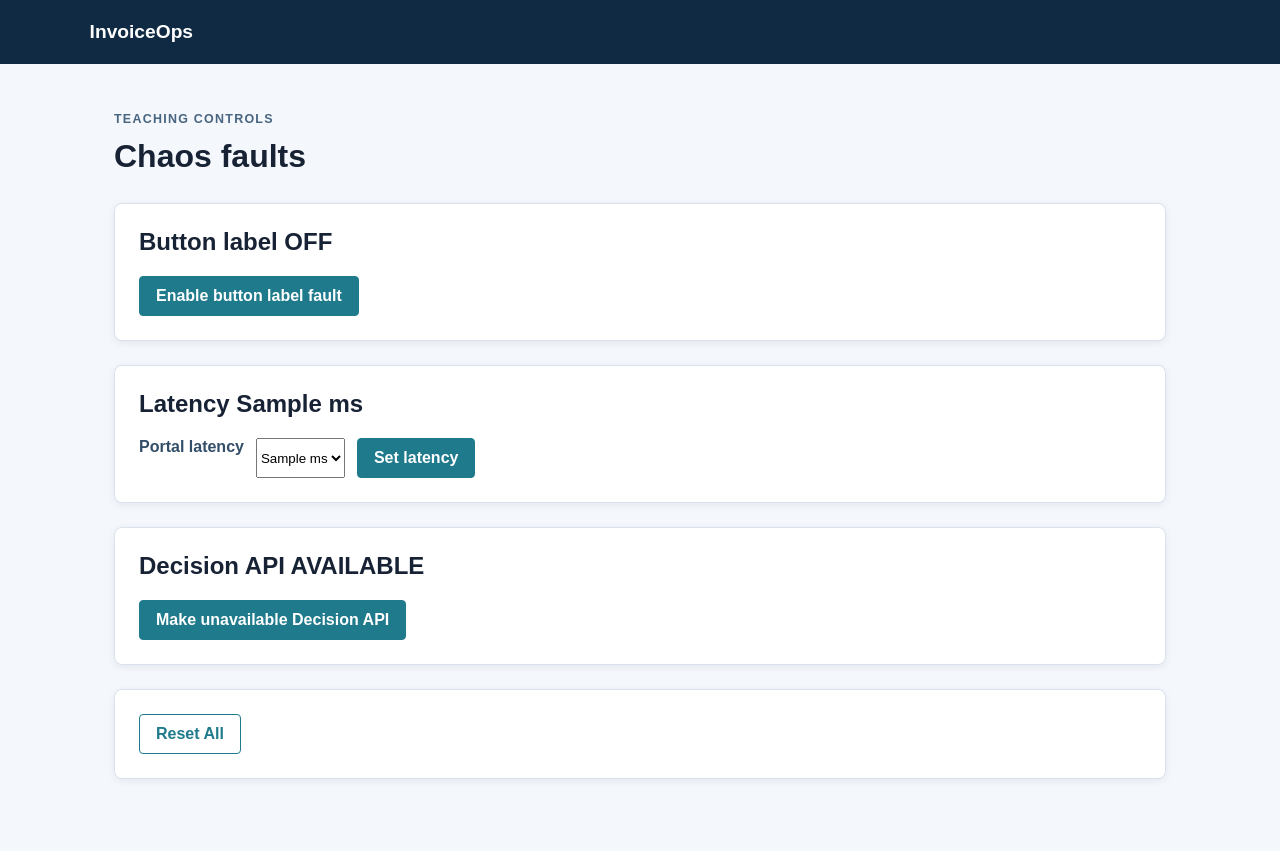
After one commit to yieniggu/invoice-ai, a FastAPI app: template src/invoiceops/legacy/templates/faults.html in a window 1280 px wide. The commit adds this page. Run offline with FastAPI, Linux system fonts and the light colour scheme; the template is opened without the code that fills it: most values are stand-ins (such as "Sample title", 1, 10 or a date in 2020); parts of the project's set-up code (start-up, migrations or seed data) failed here and were passed over.

Commit message:
feat(legacy): add teaching fault controls

```diff
--- a/src/invoiceops/legacy/app.py
+++ b/src/invoiceops/legacy/app.py
@@ -11,6 +11,7 @@ from starlette.middleware.base import RequestResponseEndpoint
 from starlette.middleware.sessions import SessionMiddleware
 
 from invoiceops.domain.models import Decision
+from invoiceops.legacy import faults
 from invoiceops.legacy.auth import (
     auth_settings,
     create_csrf_token,
@@ -82,6 +83,8 @@ def create_app(db_path: str | Path | None = None) -> FastAPI:
         response: Response,
         correlation_id: Annotated[str | None, Header(alias="X-Correlation-ID")] = None,
     ) -> dict[str, str]:
+        if faults.state.decision_api_unavailable:
+            raise HTTPException(status_code=503, detail="Decision API is unavailable.")
         correlation_id = str(uuid4()) if correlation_id is None else correlation_id
         try:
             invoice = update_invoice_decision(
@@ -130,7 +133,9 @@ def create_app(db_path: str | Path | None = None) -> FastAPI:
         return RedirectResponse("/invoices", status_code=303)
 
     @app.post("/logout")
-    def logout(request: Request, csrf_token: Annotated[str | None, Form()] = None) -> RedirectResponse:
+    def logout(
+        request: Request, csrf_token: Annotated[str | None, Form()] = None
+    ) -> RedirectResponse:
         require_valid_csrf_token(request, csrf_token)
         request.session.clear()
         return RedirectResponse("/login", status_code=303)
@@ -146,6 +151,7 @@ def create_app(db_path: str | Path | None = None) -> FastAPI:
 
     @app.get("/invoices/{invoice_id}", response_class=HTMLResponse)
     def invoice_detail(request: Request, invoice_id: str) -> HTMLResponse:
+        faults.apply_portal_latency()
         invoice = get_invoice(db_path, invoice_id)
         if invoice is None:
             return templates.TemplateResponse(
@@ -157,8 +163,56 @@ def create_app(db_path: str | Path | None = None) -> FastAPI:
         return templates.TemplateResponse(
             request=request,
             name="invoice_detail.html",
-            context={"invoice": invoice, "events": reversed(list_decision_events(db_path, invoice_id))},
+            context={
+                "invoice": invoice,
+                "events": reversed(list_decision_events(db_path, invoice_id)),
+                "faults": faults.state,
+            },
         )
+
+    @app.get("/admin/faults", response_class=HTMLResponse)
+    def fault_controls(request: Request) -> HTMLResponse:
+        return templates.TemplateResponse(
+            request=request,
+            name="faults.html",
+            context={
+                "faults": faults.state,
+                "latency_options": sorted(faults.PORTAL_LATENCY_OPTIONS_MS),
+            },
+        )
+
+    @app.post("/admin/faults")
+    def update_fault_controls(
+        request: Request,
+        fault: Annotated[str, Form()],
+        csrf_token: Annotated[str | None, Form()] = None,
+        enabled: Annotated[str | None, Form()] = None,
+        latency_ms: Annotated[int | None, Form()] = None,
+    ) -> RedirectResponse:
+        require_valid_csrf_token(request, csrf_token)
+        if fault == "change_process_button_label":
+            if enabled not in {"true", "false"}:
+                raise HTTPException(status_code=422, detail="Invalid button label fault value.")
+            faults.state.change_process_button_label = enabled == "true"
+        elif fault == "portal_latency_ms":
+            if latency_ms not in faults.PORTAL_LATENCY_OPTIONS_MS:
+                raise HTTPException(status_code=422, detail="Invalid portal latency.")
+            faults.state.portal_latency_ms = latency_ms
+        elif fault == "decision_api_unavailable":
+            if enabled not in {"true", "false"}:
+                raise HTTPException(status_code=422, detail="Invalid Decision API fault value.")
+            faults.state.decision_api_unavailable = enabled == "true"
+        else:
+            raise HTTPException(status_code=422, detail="Unknown fault.")
+        return RedirectResponse("/admin/faults", status_code=303)
+
+    @app.post("/admin/faults/reset")
+    def reset_fault_controls(
+        request: Request, csrf_token: Annotated[str | None, Form()] = None
+    ) -> RedirectResponse:
+        require_valid_csrf_token(request, csrf_token)
+        faults.reset_faults()
+        return RedirectResponse("/admin/faults", status_code=303)
 
     @app.post("/invoices/{invoice_id}/decision")
     def decide_invoice(
--- /dev/null
+++ b/src/invoiceops/legacy/templates/faults.html
@@ -0,0 +1,9 @@
+{% extends "base.html" %}
+{% block title %}Fault controls | InvoiceOps{% endblock %}
+{% block content %}
+<div class="page-heading"><div><p class="eyebrow">Teaching controls</p><h1>Chaos faults</h1></div></div>
+<section class="card"><h2>Button label {{ "ON" if faults.change_process_button_label else "OFF" }}</h2><form action="/admin/faults" method="post" class="actions"><input type="hidden" name="csrf_token" value="{{ request.session.get('csrf_token') }}"><input type="hidden" name="fault" value="change_process_button_label"><input type="hidden" name="enabled" value="{{ "false" if faults.change_process_button_label else "true" }}"><button type="submit">{{ "Disable" if faults.change_process_button_label else "Enable" }} button label fault</button></form></section>
+<section class="card"><h2>Latency {{ faults.portal_latency_ms }} ms</h2><form action="/admin/faults" method="post" class="actions"><input type="hidden" name="csrf_token" value="{{ request.session.get('csrf_token') }}"><input type="hidden" name="fault" value="portal_latency_ms"><label for="portal-latency">Portal latency</label><select id="portal-latency" name="latency_ms">{% for latency_ms in latency_options %}<option value="{{ latency_ms }}"{% if latency_ms == faults.portal_latency_ms %} selected{% endif %}>{{ latency_ms }} ms</option>{% endfor %}</select><button type="submit">Set latency</button></form></section>
+<section class="card"><h2>Decision API {{ "UNAVAILABLE" if faults.decision_api_unavailable else "AVAILABLE" }}</h2><form action="/admin/faults" method="post" class="actions"><input type="hidden" name="csrf_token" value="{{ request.session.get('csrf_token') }}"><input type="hidden" name="fault" value="decision_api_unavailable"><input type="hidden" name="enabled" value="{{ "false" if faults.decision_api_unavailable else "true" }}"><button type="submit">{{ "Restore" if faults.decision_api_unavailable else "Make unavailable" }} Decision API</button></form></section>
+<section class="card"><form action="/admin/faults/reset" method="post"><input type="hidden" name="csrf_token" value="{{ request.session.get('csrf_token') }}"><button type="submit" class="secondary">Reset All</button></form></section>
+{% endblock %}
--- a/src/invoiceops/legacy/templates/invoice_detail.html
+++ b/src/invoiceops/legacy/templates/invoice_detail.html
@@ -5,7 +5,7 @@
 <a class="back-link" href="/invoices">Back to invoices</a>
 <div class="page-heading"><div><p class="eyebrow">Invoice detail</p><h1 data-testid="invoice-id">{{ invoice.invoice_id }}</h1></div><span class="status" data-testid="invoice-status">{{ invoice.status.value }}</span></div>
 <section class="card facts"><div><span>Vendor</span><strong>{{ invoice.vendor_name }}</strong></div><div><span>Amount</span><strong data-testid="invoice-amount">${{ "%.2f"|format(invoice.invoice_amount_cents / 100) }}</strong></div><div><span>Purchase order</span><strong data-testid="invoice-has-po">{{ "Yes" if invoice.has_purchase_order else "No" }}</strong></div><div><span>Three-way match</span><strong data-testid="invoice-three-way-match">{{ "Yes" if invoice.three_way_match else "No" }}</strong></div></section>
-{% if invoice.status.value == "PENDING" %}<section class="card"><h2>Decision</h2><form action="/invoices/{{ invoice.invoice_id }}/decision" method="post" class="actions"><input type="hidden" name="csrf_token" value="{{ request.session.get('csrf_token') }}"><button data-testid="invoice-process" name="decision" value="AUTO_PROCESS" type="submit">Process</button><button data-testid="invoice-manual-review" name="decision" value="MANUAL_REVIEW" type="submit" class="secondary">Manual Review</button></form></section>{% endif %}
+{% if invoice.status.value == "PENDING" %}<section class="card"><h2>Decision</h2><form action="/invoices/{{ invoice.invoice_id }}/decision" method="post" class="actions"><input type="hidden" name="csrf_token" value="{{ request.session.get('csrf_token') }}"><button data-testid="invoice-process" name="decision" value="AUTO_PROCESS" type="submit">{{ "Complete" if faults.change_process_button_label else "Process" }}</button><button data-testid="invoice-manual-review" name="decision" value="MANUAL_REVIEW" type="submit" class="secondary">Manual Review</button></form></section>{% endif %}
 <section class="card"><h2>Audit events</h2><table><thead><tr><th>Time</th><th>Decision</th><th>Rule version</th><th>Actor</th><th>Correlation ID</th></tr></thead><tbody>{% for event in events %}<tr><td>{{ event["created_at"] }}</td><td>{{ event["decision"] }}</td><td>{{ event["rule_version"] }}</td><td>{{ event["actor"] }}</td><td>{{ event["correlation_id"] }}</td></tr>{% else %}<tr><td colspan="5" class="empty">No decisions recorded.</td></tr>{% endfor %}</tbody></table></section>
 {% endif %}
 {% endblock %}
```
Also changed, not shown: src/invoiceops/legacy/faults.py (added, +25 -0 lines), tests/integration/test_api.py (+46 -3 lines), tests/integration/test_web_app.py (+114 -6 lines), tests/unit/test_bot.py (+20 -0 lines), README.md.
